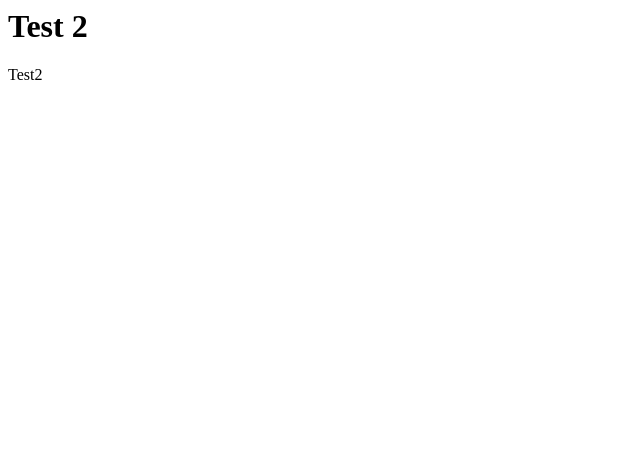
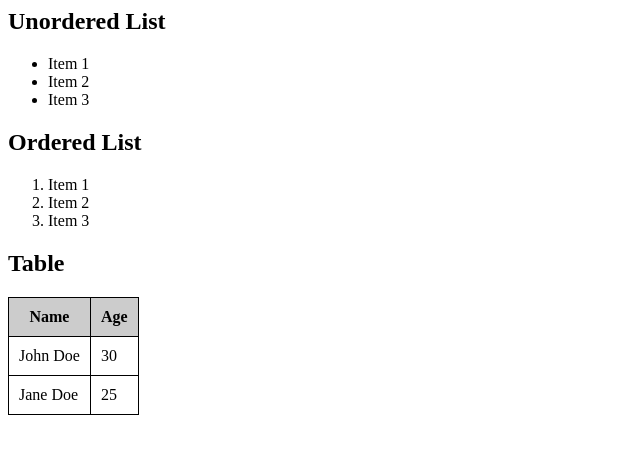
Before and after one commit to andreiusha/aha, a plain HTML site: page index.html in a window 1280 px wide. Shown: the whole page, without its empty margins (0-640 px from the left). Drawn offline with Linux system fonts and the light colour scheme.

Commit message:
Update index.html

```diff
--- a/index.html
+++ b/index.html
@@ -5,7 +5,66 @@
     <title>BTest 1</title>
 </head>
 <body>
-    <h1>Test 2</h1>
-    <p>Test2</p>
+    <!DOCTYPE html>
+<html>
+<head>
+<style>
+ul, ol, li {
+  color: #000000;
+  font-size: 16px;
+}
+
+table, tr, th, td {
+  border: 1px solid black;
+  border-collapse: collapse;
+  padding: 10px;
+}
+
+th {
+  background-color: #cccccc;
+  text-align: center;
+}
+
+td {
+  background-color: #ffffff;
+  text-align: left;
+}
+</style>
+</head>
+<body>
+
+<h2>Unordered List</h2>
+<ul>
+  <li>Item 1</li>
+  <li>Item 2</li>
+  <li>Item 3</li>
+</ul>
+
+<h2>Ordered List</h2>
+<ol>
+  <li>Item 1</li>
+  <li>Item 2</li>
+  <li>Item 3</li>
+</ol>
+
+<h2>Table</h2>
+<table>
+  <tr>
+    <th>Name</th>
+    <th>Age</th>
+  </tr>
+  <tr>
+    <td>John Doe</td>
+    <td>30</td>
+  </tr>
+  <tr>
+    <td>Jane Doe</td>
+    <td>25</td>
+  </tr>
+</table>
+
 </body>
 </html>
+
+</body>
+</html>
```
